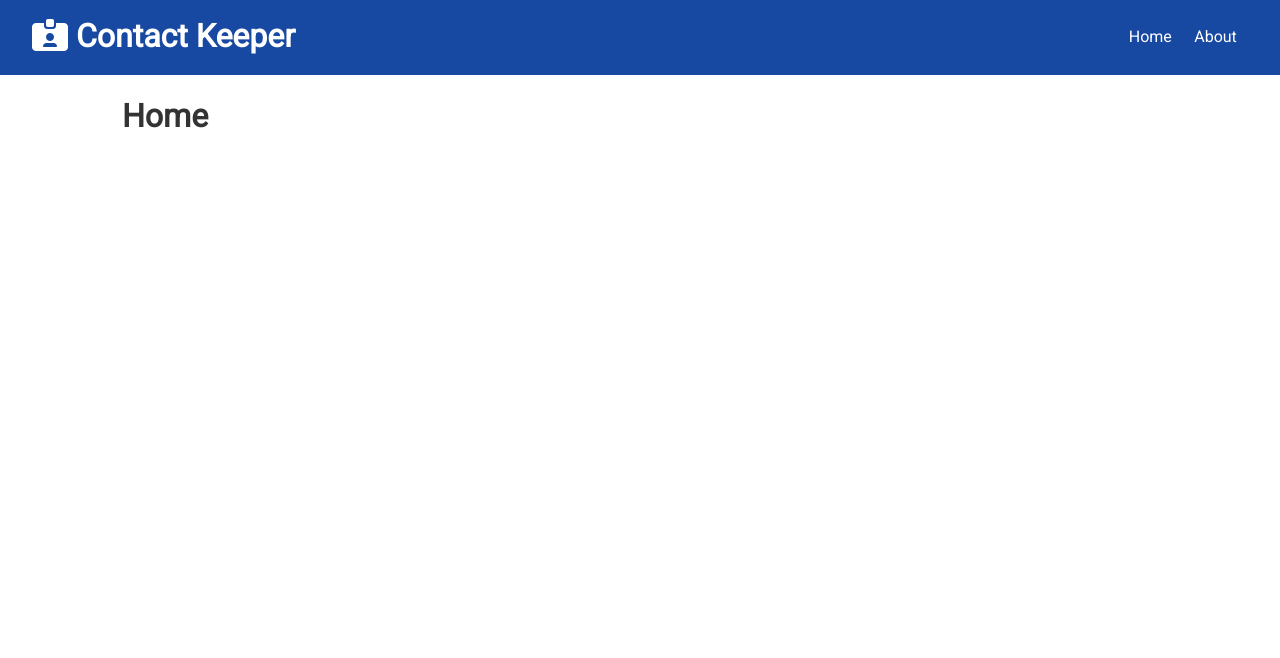
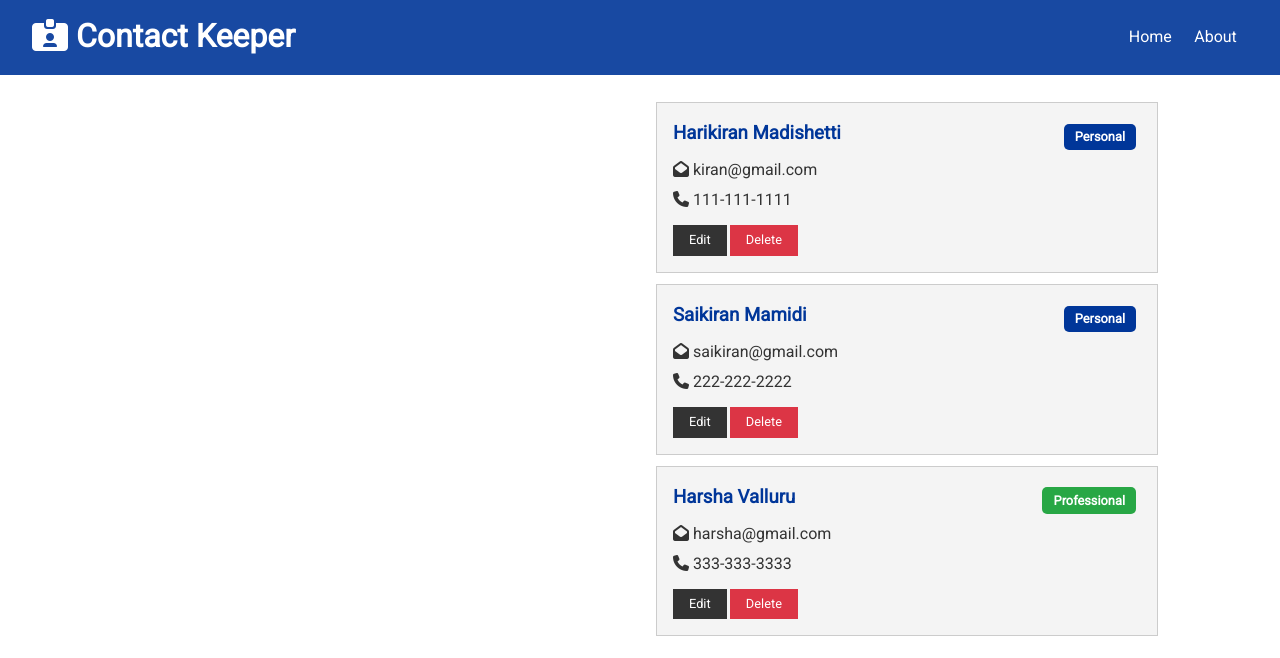
Before and after one commit to m-harikiran/CONTACT-KEEPER, a React (Create React App) app in the folder client/: page / in a window 1280 px wide. Shown: the top 658 px of the page. Built offline with nearby package versions, Linux system fonts and the light colour scheme.

Commit message:
Contacts and Contact Item components

```diff
--- /dev/null
+++ b/client/src/components/contacts/ContactItem.js
@@ -0,0 +1,38 @@
+import React from 'react';
+import PropTypes from 'prop-types';
+
+
+const ContactItem = ({ contact }) => {
+
+    const { id, name, email, phone, type } = contact;
+
+    return (
+        <div className='card bg-light'>
+            <h3 className='text-primary text-left'>
+                {name}{' '}<span style={{ float: 'right' }}
+                    className={'badge ' + (type === 'professional' ? 'badge-success' : 'badge-primary')}>
+                    {type.charAt(0).toUpperCase() + type.slice(1)}
+                </span>
+            </h3>
+            <ul className='list'>
+                {email && (<li>
+                    <i className='fas fa-envelope-open'></i> {email}
+                </li>)}
+                {phone && (<li>
+                    <i className='fas fa-phone'></i> {phone}
+                </li>)}
+            </ul>
+            <p>
+                <button className='btn btn-dark btn-sm'>Edit</button>
+                <button className='btn btn-danger btn-sm'>Delete</button>
+            </p>
+
+        </div>
+    )
+}
+
+ContactItem.propTypes = {
+    contact: PropTypes.object.isRequired,
+}
+
+export default ContactItem
--- /dev/null
+++ b/client/src/components/contacts/Contacts.js
@@ -0,0 +1,20 @@
+import React, { Fragment, useContext } from 'react';
+import ContactContext from '../../context/contact/contactContext';
+import ContactItem from './ContactItem';
+
+const Contacts = () => {
+
+    const contactContext = useContext(ContactContext);
+
+    const { contacts } = contactContext;
+
+    return (
+        <Fragment>
+            {
+                contacts.map(contact => <ContactItem key={contact.id} contact={contact} />)
+            }
+        </Fragment>
+    )
+}
+
+export default Contacts
--- a/client/src/components/pages/Home.js
+++ b/client/src/components/pages/Home.js
@@ -1,9 +1,15 @@
-import React from 'react'
+import React from 'react';
+import Contacts from '../contacts/Contacts'
 
 const Home = () => {
     return (
-        <div>
-            <h1>Home</h1>
+        <div className="grid-2">
+            <div>
+                {/*Contact Form*/}
+            </div>
+            <div>
+                <Contacts />
+            </div>
         </div>
     )
 }
```
